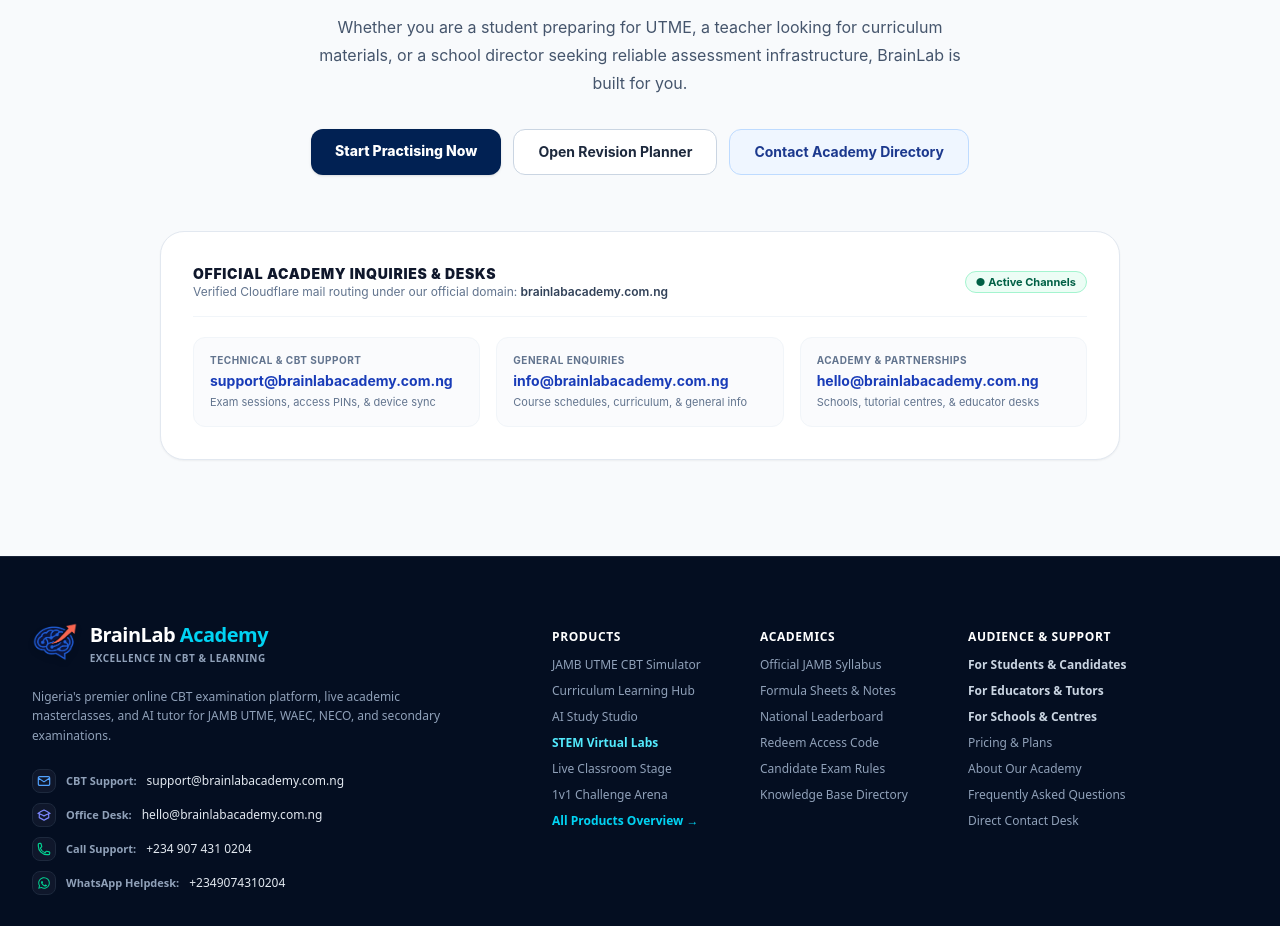
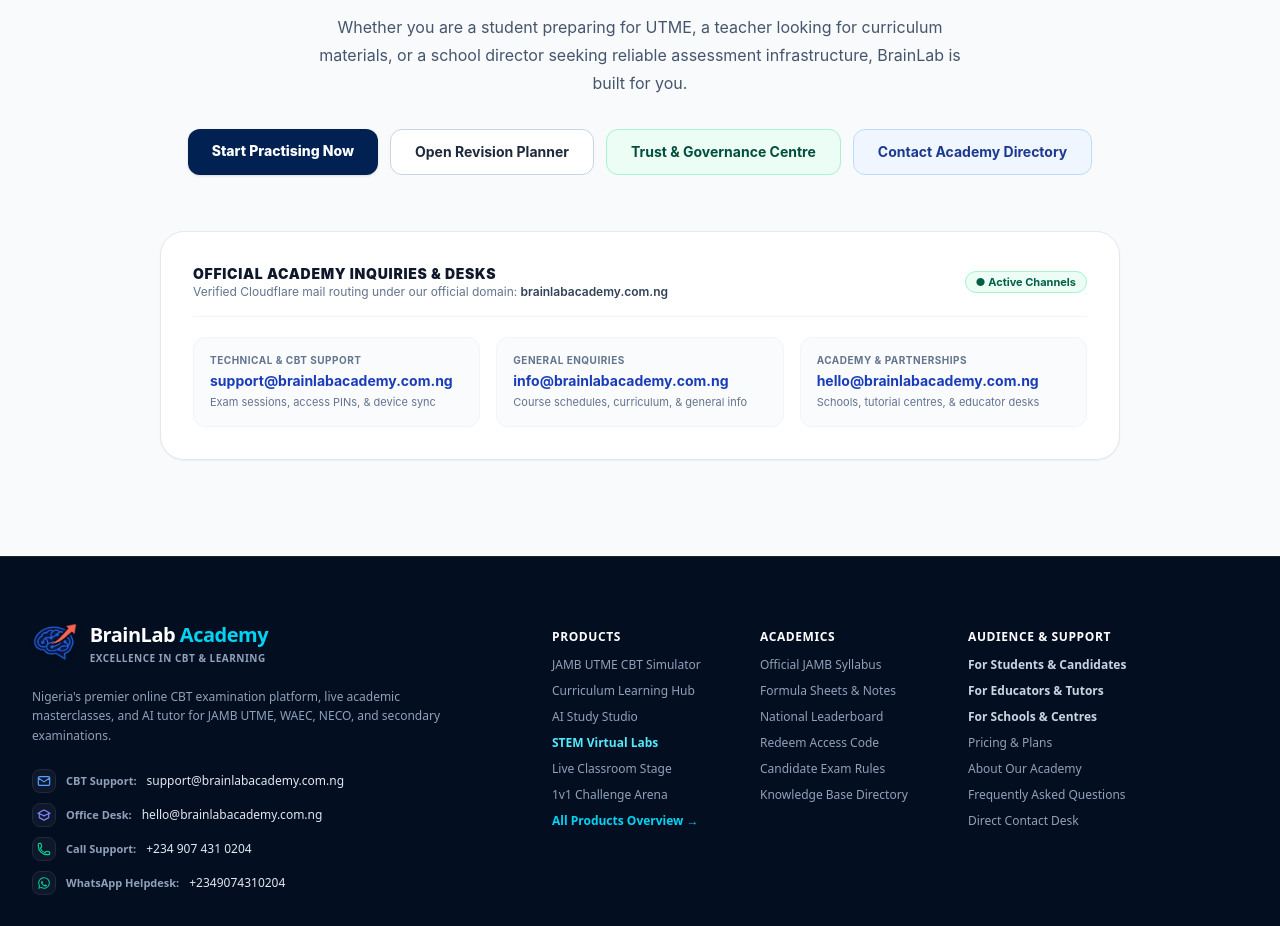
Before and after one commit to JAVABOI05/BRAINLAB-EXAM-CBT, a Next.js app: page /about in a window 1280 px wide. Shown: the part 4986-5912 px from the top of the page. Built offline with nearby package versions, Linux system fonts and the light colour scheme; no server answers; the database is empty.

Commit message:
feat(about): link to Trust & Governance Centre

```diff
--- a/app/about/page.tsx
+++ b/app/about/page.tsx
@@ -456,8 +456,8 @@ export default function AboutPage() {
           >
             Open Revision Planner
           </Link>
-          <Link
-            href="/contact"
+          <Link href="/about/trust-centre" className="rounded-xl border border-emerald-200 bg-emerald-50 px-6 py-3 text-sm font-bold text-emerald-900 transition hover:bg-emerald-100 active:scale-95">Trust &amp; Governance Centre</Link>
+          <Link href="/contact"
             className="rounded-xl border border-blue-200 bg-blue-50 px-6 py-3 text-sm font-bold text-blue-900 transition hover:bg-blue-100 active:scale-95"
           >
             Contact Academy Directory
```
